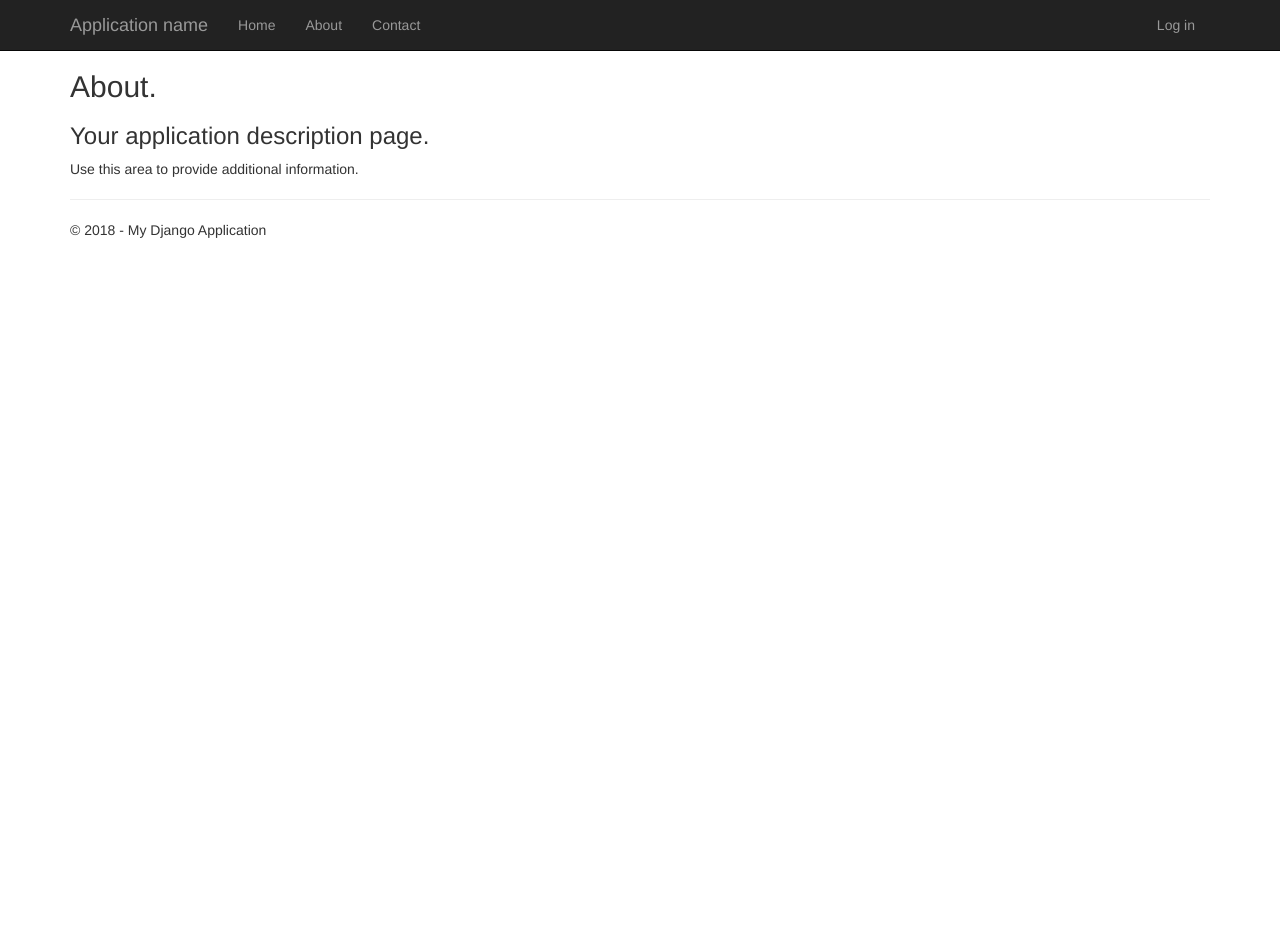
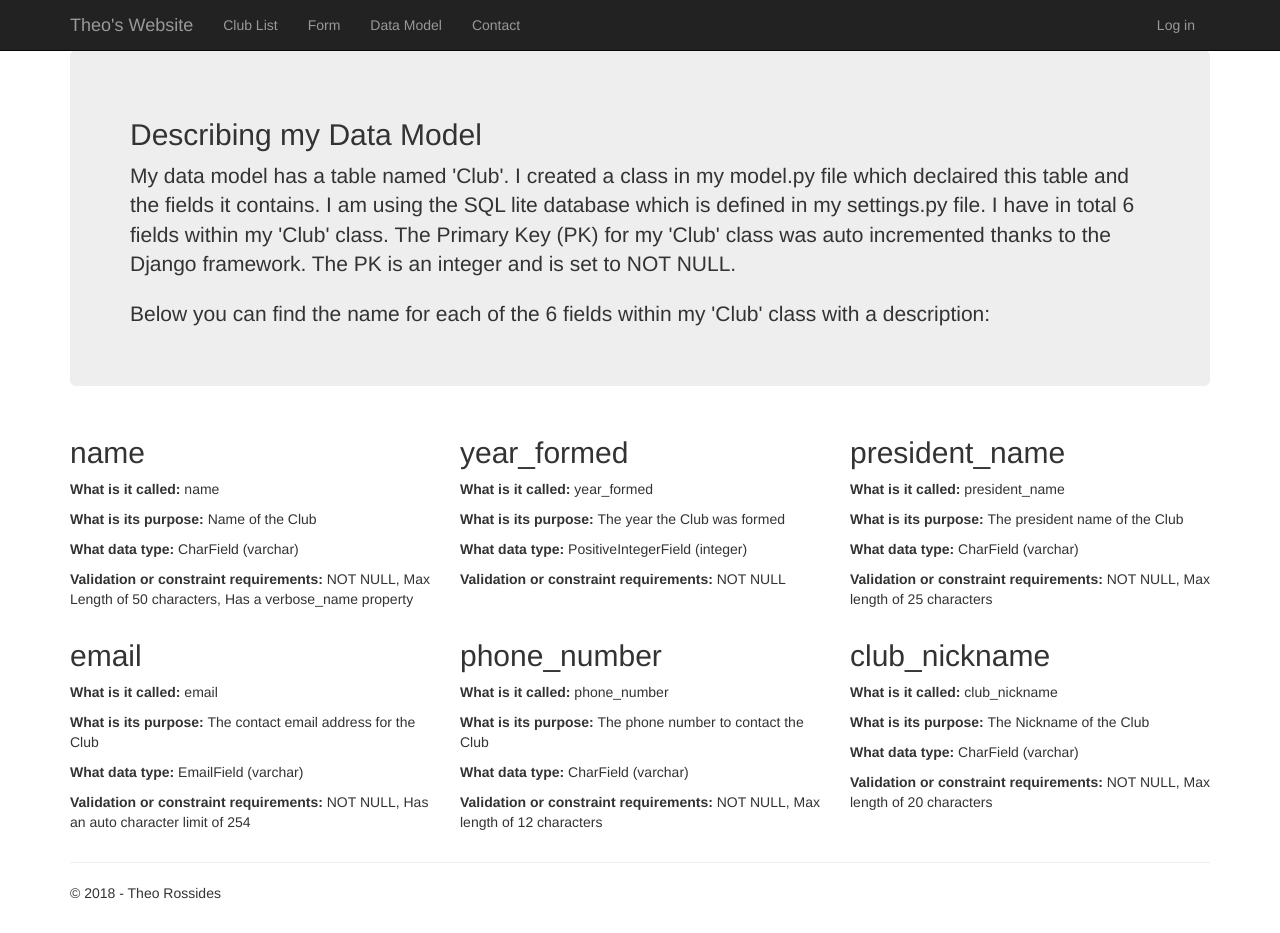
Before and after one commit to trossides/TheoWebsiteAssignment, a Django app: page /about in a window 1280 px wide. Before the commit the page ends 238 px from the top, so only its background shows below. Run offline with Django 3.2, Linux system fonts and the light colour scheme; some libraries are stand-ins or nearby versions.

Commit message:
Completing assignment tasks

```diff
--- a/TheoWebsiteAssignment/app/models.py
+++ b/TheoWebsiteAssignment/app/models.py
@@ -12,6 +12,7 @@ class Club(models.Model):
     president_name = models.CharField(max_length=25, help_text='The president name of the Club.')
     email = models.EmailField(help_text='The contact email address for the Club.')
     phone_number = models.CharField(max_length=12, help_text='The phone number to contact the Club.')
+    club_nickname = models.CharField(max_length=20, help_text='The Nickname of the Club.')
 
     def __str__(self):
         return self.name
@@ -19,7 +20,7 @@ class Club(models.Model):
 class ClubForm(forms.ModelForm):
     class Meta:
         model = Club;
-        fields = ['name', 'year_formed', 'president_name', 'email', 'phone_number'];
+        fields = ['name', 'club_nickname', 'year_formed', 'president_name', 'email', 'phone_number'];
 
 class Team(models.Model):
     name = models.CharField("team",max_length=50)
--- a/TheoWebsiteAssignment/app/templates/app/about.html
+++ b/TheoWebsiteAssignment/app/templates/app/about.html
@@ -2,9 +2,60 @@
 
 {% block content %}
 
-<h2>{{ title }}.</h2>
-<h3>{{ message }}</h3>
+<div class="jumbotron">
+    <h2>Describing my Data Model</h2>
+    <p class="lead">My data model has a table named 'Club'. I created a class in my model.py file which declaired this table and the fields it contains.
+                    I am using the SQL lite database which is defined in my settings.py file.
+                    I have in total 6 fields within my 'Club' class. The Primary Key (PK) for my 'Club' class was auto incremented thanks to the Django framework. The PK is an integer and is set to NOT NULL.
+    </p>
+    <p>Below you can find the name for each of the 6 fields within my 'Club' class with a description:</p>
+</div>
+<div class="row">
+    <div class="col-md-4">
+        <h2>name</h2>
+        <p><strong>What is it called:</strong> name</p>
+        <p><strong>What is its purpose:</strong> Name of the Club</p>
+        <p><strong>What data type:</strong> CharField (varchar)</p>
+        <p><strong>Validation or constraint requirements:</strong> NOT NULL, Max Length of 50 characters, Has a verbose_name property</p>
+    </div>
+    <div class="col-md-4">
+        <h2>year_formed</h2>
+        <p><strong>What is it called:</strong> year_formed</p>
+        <p><strong>What is its purpose:</strong> The year the Club was formed</p>
+        <p><strong>What data type:</strong> PositiveIntegerField (integer)</p>
+        <p><strong>Validation or constraint requirements:</strong> NOT NULL</p>
+    </div>
+    <div class="col-md-4">
+        <h2>president_name</h2>
+        <p><strong>What is it called:</strong> president_name</p>
+        <p><strong>What is its purpose:</strong> The president name of the Club</p>
+        <p><strong>What data type:</strong> CharField (varchar)</p>
+        <p><strong>Validation or constraint requirements:</strong> NOT NULL, Max length of 25 characters</p>
+    </div>
+</div>
 
-<p>Use this area to provide additional information.</p>
+<div class="row">
+    <div class="col-md-4">
+        <h2>email</h2>
+        <p><strong>What is it called:</strong> email</p>
+        <p><strong>What is its purpose:</strong> The contact email address for the Club</p>
+        <p><strong>What data type:</strong> EmailField (varchar)</p>
+        <p><strong>Validation or constraint requirements:</strong> NOT NULL, Has an auto character limit of 254</p>
+    </div>
+    <div class="col-md-4">
+        <h2>phone_number</h2>
+        <p><strong>What is it called:</strong> phone_number</p>
+        <p><strong>What is its purpose:</strong> The phone number to contact the Club</p>
+        <p><strong>What data type:</strong> CharField (varchar)</p>
+        <p><strong>Validation or constraint requirements:</strong> NOT NULL, Max length of 12 characters</p>
+    </div>
+    <div class="col-md-4">
+        <h2>club_nickname</h2>
+        <p><strong>What is it called:</strong> club_nickname</p>
+        <p><strong>What is its purpose:</strong> The Nickname of the Club</p>
+        <p><strong>What data type:</strong> CharField (varchar)</p>
+        <p><strong>Validation or constraint requirements:</strong> NOT NULL, Max length of 20 characters</p>
+    </div>
+</div>
 
 {% endblock %}
--- a/TheoWebsiteAssignment/app/templates/app/layout.html
+++ b/TheoWebsiteAssignment/app/templates/app/layout.html
@@ -3,7 +3,7 @@
 <head>
     <meta charset="utf-8" />
     <meta name="viewport" content="width=device-width, initial-scale=1.0">
-    <title>{{ title }} - My Django Application</title>
+    <title>{{ title }} - HIT237 Assignment 1</title>
     {% load staticfiles %}
     <link rel="stylesheet" type="text/css" href="{% static 'app/content/bootstrap.min.css' %}" />
     <link rel="stylesheet" type="text/css" href="{% static 'app/content/site.css' %}" />
@@ -19,12 +19,14 @@
                     <span class="icon-bar"></span>
                     <span class="icon-bar"></span>
                 </button>
-                <a href="/" class="navbar-brand">Application name</a>
+                <a href="/" class="navbar-brand">Theo's Website</a>
             </div>
             <div class="navbar-collapse collapse">
                 <ul class="nav navbar-nav">
-                    <li><a href="{% url 'home' %}">Home</a></li>
-                    <li><a href="{% url 'about' %}">About</a></li>
+                    {#<li><a href="{% url 'home' %}">Home</a></li>#}
+                    <li><a href="{% url 'clubs' %}">Club List</a></li>
+                    <li><a href="{% url 'clubcreate' %}">Form</a></li>
+                    <li><a href="{% url 'about' %}">Data Model</a></li>
                     <li><a href="{% url 'contact' %}">Contact</a></li>
                 </ul>
                 {% include 'app/loginpartial.html' %}
@@ -36,7 +38,7 @@
 {% block content %}{% endblock %}
         <hr/>
         <footer>
-            <p>&copy; {{ year }} - My Django Application</p>
+            <p>&copy; {{ year }} - Theo Rossides</p>
         </footer>
     </div>
 
```
Also changed, not shown: TheoWebsiteAssignment/app/templates/app/clubdetails.html (+6 -9 lines), TheoWebsiteAssignment/app/templates/app/clubs.html (+14 -15 lines), TheoWebsiteAssignment/app/templates/app/contact.html (+6 -10 lines), TheoWebsiteAssignment/app/templates/app/create.html (+5 -9 lines), TheoWebsiteAssignment/app/templates/app/index.html (+17 -18 lines), TheoWebsiteAssignment/app/migrations/0003_club_club_nickname.py (added), TheoWebsiteAssignment/db.sqlite3.
